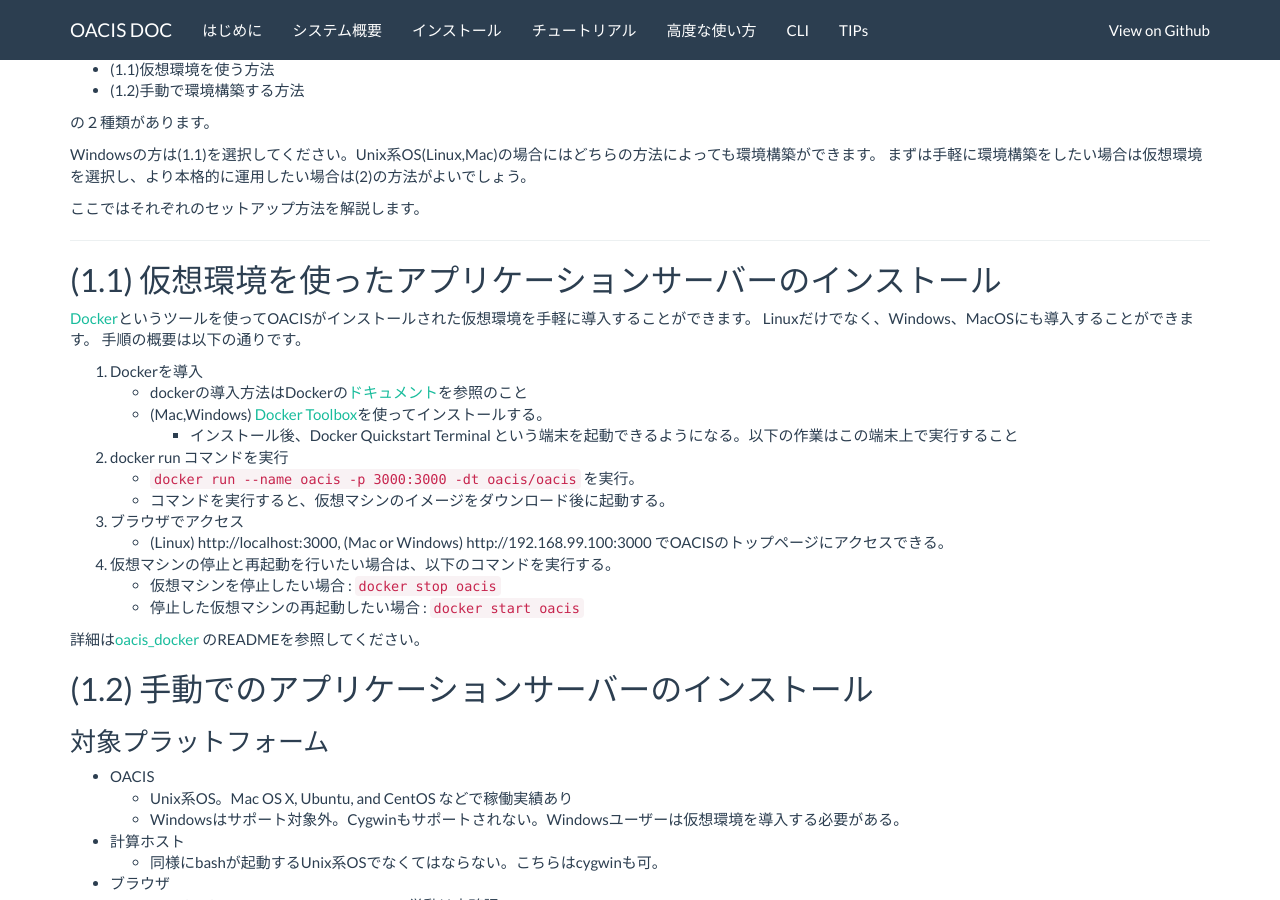
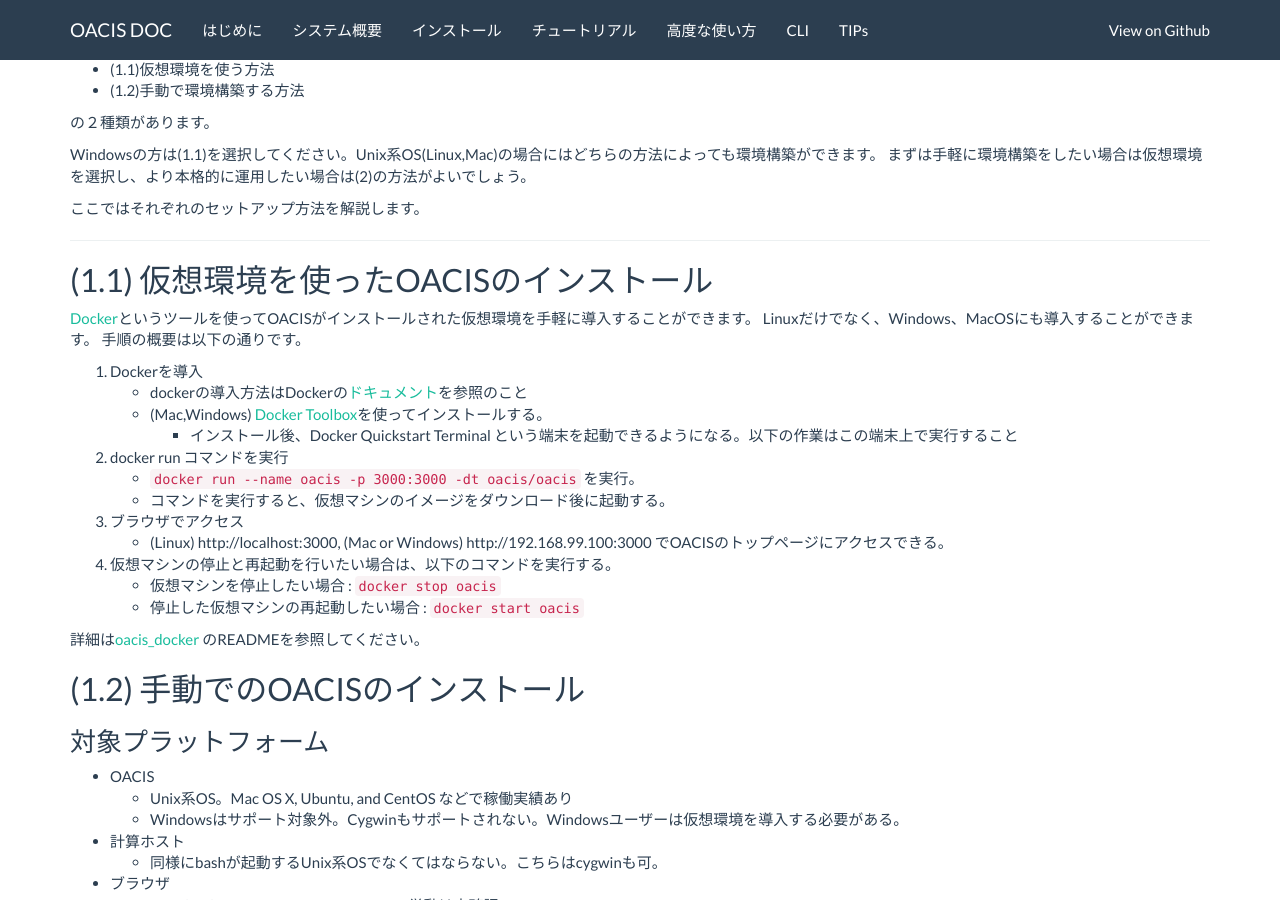
Before and after one commit to crest-cassia/oacis, a Jekyll site: the page built from ja/install.md, in a window 1280 px wide and 900 px high, scrolled down 217 px. Built offline with Jekyll 4.4.1, drawn with Linux system fonts in a browser that asks for light colours; nearby versions of some CDN libraries.

Commit message:
trivial fix

```diff
--- a/ja/install.md
+++ b/ja/install.md
@@ -28,7 +28,7 @@ Windowsの方は(1.1)を選択してください。Unix系OS(Linux,Mac)の場合
 
 ---
 
-## (1.1) 仮想環境を使ったアプリケーションサーバーのインストール
+## (1.1) 仮想環境を使ったOACISのインストール
 
 [Docker](https://www.docker.com/)というツールを使ってOACISがインストールされた仮想環境を手軽に導入することができます。
 Linuxだけでなく、Windows、MacOSにも導入することができます。
@@ -49,7 +49,7 @@ Linuxだけでなく、Windows、MacOSにも導入することができます。
 
 詳細は[oacis_docker](https://github.com/crest-cassia/oacis_docker) のREADMEを参照してください。
 
-## (1.2) 手動でのアプリケーションサーバーのインストール
+## (1.2) 手動でのOACISのインストール
 
 ### 対象プラットフォーム
 
```
